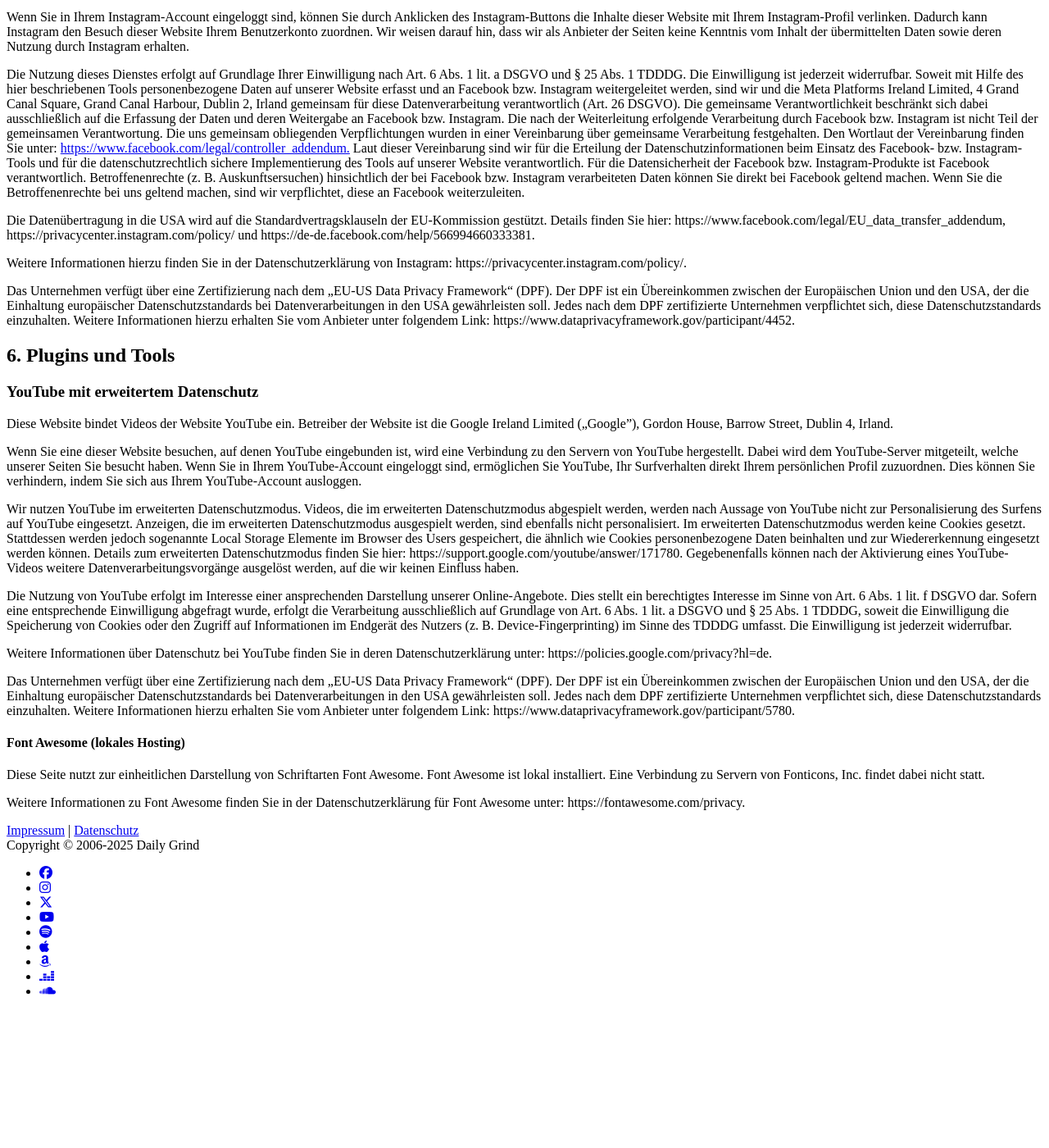
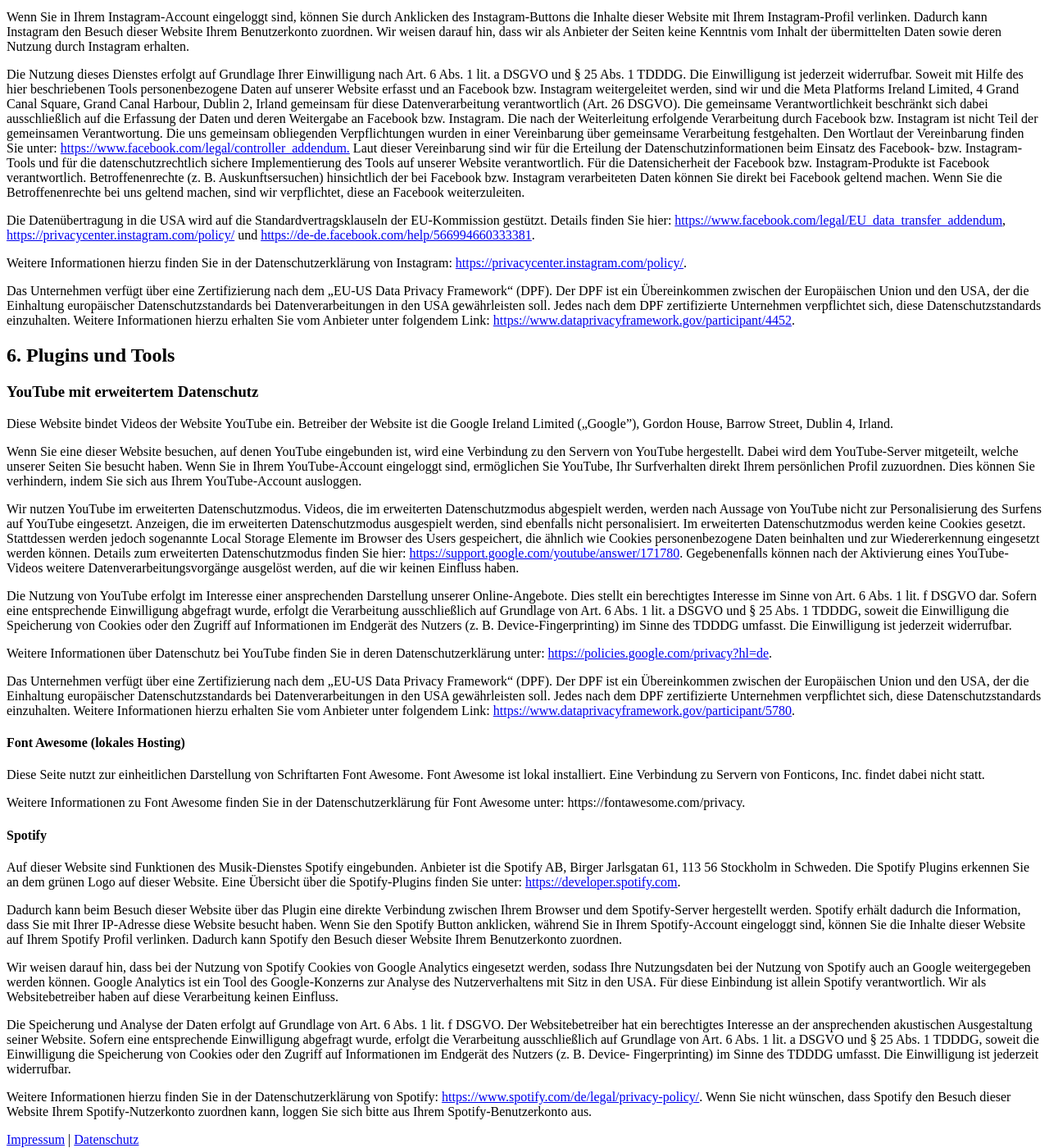
Before and after one commit to ctreffs/dailygrindband.com, a Jekyll site: the page built from privacy.md, in a window 1280 px wide and 1400 px high, scrolled down 3910 px. Shown: the whole window at 82% size. Built offline with Jekyll 4.4.1, drawn with Linux system fonts in a browser that asks for light colours; before the commit the page ends 5144 px from its top, so only the background shows below that.

Commit message:
Privacy done

```diff
--- a/privacy.md
+++ b/privacy.md
@@ -335,14 +335,14 @@ verpflichtet, diese an Facebook weiterzuleiten.
 <p>
 Die Datenübertragung in die USA wird auf die Standardvertragsklauseln der EU-Kommission gestützt.
 Details finden Sie hier:
-https://www.facebook.com/legal/EU_data_transfer_addendum,
-https://privacycenter.instagram.com/policy/ und
-https://de-de.facebook.com/help/566994660333381.
+<a href="https://www.facebook.com/legal/EU_data_transfer_addendum">https://www.facebook.com/legal/EU_data_transfer_addendum</a>,
+<a href="https://privacycenter.instagram.com/policy/">https://privacycenter.instagram.com/policy/</a> und
+<a href="https://de-de.facebook.com/help/566994660333381">https://de-de.facebook.com/help/566994660333381</a>.
 </p>
 
 <p>
 Weitere Informationen hierzu finden Sie in der Datenschutzerklärung von Instagram:
-https://privacycenter.instagram.com/policy/.
+<a href="https://privacycenter.instagram.com/policy/">https://privacycenter.instagram.com/policy/</a>.
 </p>
 
 <p>
@@ -351,7 +351,7 @@ DPF ist ein Übereinkommen zwischen der Europäischen Union und den USA, der die
 europäischer Datenschutzstandards bei Datenverarbeitungen in den USA gewährleisten soll. Jedes nach
 dem DPF zertifizierte Unternehmen verpflichtet sich, diese Datenschutzstandards einzuhalten. Weitere
 Informationen hierzu erhalten Sie vom Anbieter unter folgendem Link:
-https://www.dataprivacyframework.gov/participant/4452.
+<a href="https://www.dataprivacyframework.gov/participant/4452">https://www.dataprivacyframework.gov/participant/4452</a>.
 </p>
 
 <h2>6. Plugins und Tools</h2>
@@ -379,7 +379,7 @@ personalisiert. Im erweiterten Datenschutzmodus werden keine Cookies gesetzt. St
 jedoch sogenannte Local Storage Elemente im Browser des Users gespeichert, die ähnlich wie Cookies
 personenbezogene Daten beinhalten und zur Wiedererkennung eingesetzt werden können. Details zum
 erweiterten Datenschutzmodus finden Sie hier:
-https://support.google.com/youtube/answer/171780.
+<a href="https://support.google.com/youtube/answer/171780">https://support.google.com/youtube/answer/171780</a>.
 Gegebenenfalls können nach der Aktivierung eines YouTube-Videos weitere Datenverarbeitungsvorgänge
 ausgelöst werden, auf die wir keinen Einfluss haben.
 </p>
@@ -395,7 +395,7 @@ Einwilligung ist jederzeit widerrufbar.
 
 <p>
 Weitere Informationen über Datenschutz bei YouTube finden Sie in deren Datenschutzerklärung unter:
-https://policies.google.com/privacy?hl=de.
+<a href="https://policies.google.com/privacy?hl=de">https://policies.google.com/privacy?hl=de</a>.
 </p>
 
 <p>
@@ -404,7 +404,7 @@ DPF ist ein Übereinkommen zwischen der Europäischen Union und den USA, der die
 europäischer Datenschutzstandards bei Datenverarbeitungen in den USA gewährleisten soll. Jedes nach
 dem DPF zertifizierte Unternehmen verpflichtet sich, diese Datenschutzstandards einzuhalten. Weitere
 Informationen hierzu erhalten Sie vom Anbieter unter folgendem Link:
-https://www.dataprivacyframework.gov/participant/5780.
+<a href="https://www.dataprivacyframework.gov/participant/5780">https://www.dataprivacyframework.gov/participant/5780</a>.
 </p>
 
 <h4>Font Awesome (lokales Hosting)</h4>
@@ -419,4 +419,44 @@ Weitere Informationen zu Font Awesome finden Sie in der Datenschutzerklärung f
 https://fontawesome.com/privacy.
 </p>
 
+<h4>Spotify</h4>
+
+<p>
+Auf dieser Website sind Funktionen des Musik-Dienstes Spotify eingebunden. Anbieter ist die Spotify AB,
+Birger Jarlsgatan 61, 113 56 Stockholm in Schweden. Die Spotify Plugins erkennen Sie an dem grünen Logo
+auf dieser Website. Eine Übersicht über die Spotify-Plugins finden Sie unter:
+<a href="https://developer.spotify.com">https://developer.spotify.com</a>.
+</p>
+
+<p>
+Dadurch kann beim Besuch dieser Website über das Plugin eine direkte Verbindung zwischen Ihrem
+Browser und dem Spotify-Server hergestellt werden. Spotify erhält dadurch die Information, dass Sie mit
+Ihrer IP-Adresse diese Website besucht haben. Wenn Sie den Spotify Button anklicken, während Sie in
+Ihrem Spotify-Account eingeloggt sind, können Sie die Inhalte dieser Website auf Ihrem Spotify Profil
+verlinken. Dadurch kann Spotify den Besuch dieser Website Ihrem Benutzerkonto zuordnen.
+</p>
+
+<p>
+Wir weisen darauf hin, dass bei der Nutzung von Spotify Cookies von Google Analytics eingesetzt werden,
+sodass Ihre Nutzungsdaten bei der Nutzung von Spotify auch an Google weitergegeben werden können.
+Google Analytics ist ein Tool des Google-Konzerns zur Analyse des Nutzerverhaltens mit Sitz in den USA.
+Für diese Einbindung ist allein Spotify verantwortlich. Wir als Websitebetreiber haben auf diese
+Verarbeitung keinen Einfluss.
+</p>
+
+<p>
+Die Speicherung und Analyse der Daten erfolgt auf Grundlage von Art. 6 Abs. 1 lit. f DSGVO. Der
+Websitebetreiber hat ein berechtigtes Interesse an der ansprechenden akustischen Ausgestaltung seiner
+Website. Sofern eine entsprechende Einwilligung abgefragt wurde, erfolgt die Verarbeitung ausschließlich
+auf Grundlage von Art. 6 Abs. 1 lit. a DSGVO und § 25 Abs. 1 TDDDG, soweit die Einwilligung die
+Speicherung von Cookies oder den Zugriff auf Informationen im Endgerät des Nutzers (z. B. Device-
+Fingerprinting) im Sinne des TDDDG umfasst. Die Einwilligung ist jederzeit widerrufbar.
+</p>
+
+<p>Weitere Informationen hierzu finden Sie in der Datenschutzerklärung von Spotify: <a href="https://www.spotify.com/de/legal/privacy-policy/">https://www.spotify.com/de/legal/privacy-policy/</a>.
+Wenn Sie nicht wünschen, dass Spotify den Besuch dieser Website Ihrem Spotify-Nutzerkonto zuordnen
+kann, loggen Sie sich bitte aus Ihrem Spotify-Benutzerkonto aus.
+</p>
+
+<!--Generiert mit: https://www.e-recht24.de - Stand 16.01.2025-->
 </article>
```
